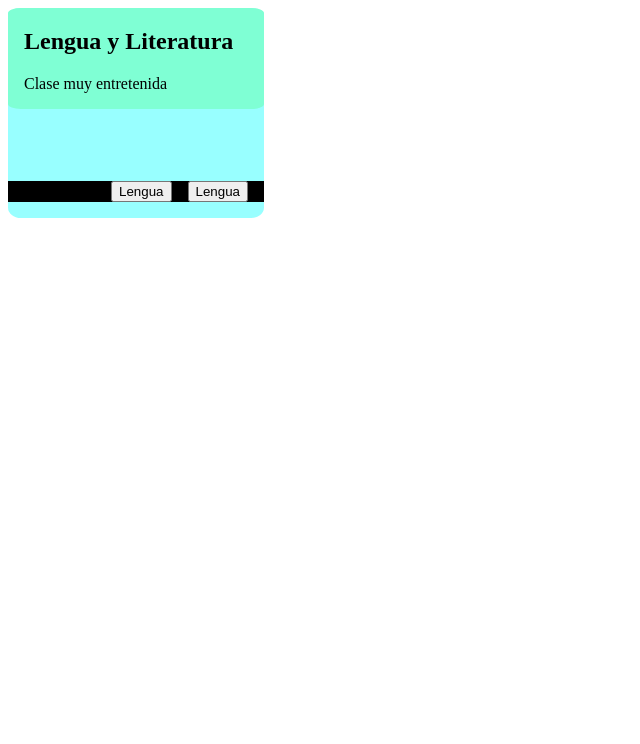
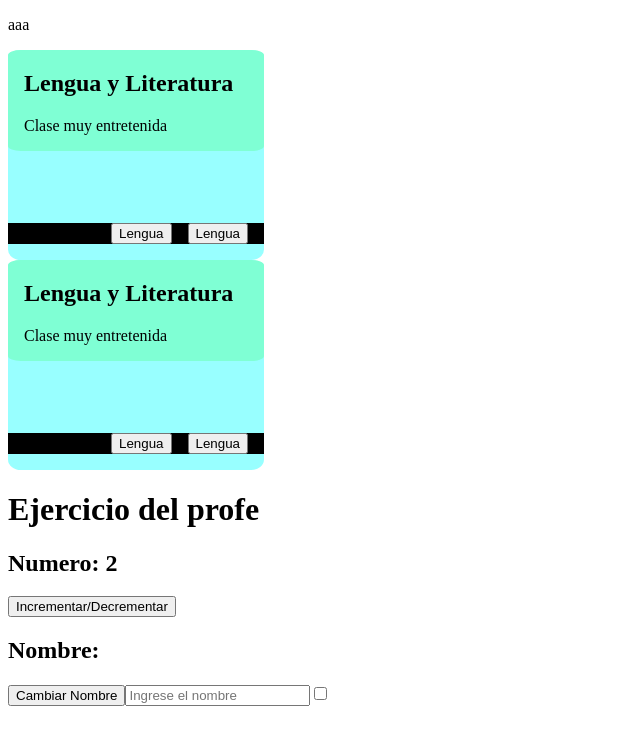
Before and after one commit to FacundoRodrigue/Oneto-Rodriguez-NextJS, a Next.js app in the folder Proyecto-Next-JS/my-app/: page / in a window 1280 px wide. Shown: the top 744 px of the page, without its empty margins (0-640 px from the left). Built offline with nearby package versions, Linux system fonts and the light colour scheme.

Commit message:
Effect/State

```diff
--- a/Proyecto-Next-JS/my-app/src/app/layout.js
+++ b/Proyecto-Next-JS/my-app/src/app/layout.js
@@ -2,7 +2,12 @@
 export default function RootLayout({ children }) {
   return (
     <html lang="en">
-      <body>{children}</body>
+      <body>
+        <header>
+          <p>aaa</p>
+        </header>
+        {children}
+      </body>
     </html>
   );
 }
--- a/Proyecto-Next-JS/my-app/src/app/page.js
+++ b/Proyecto-Next-JS/my-app/src/app/page.js
@@ -1,4 +1,5 @@
 "use client"
+import { useEffect, useState } from 'react';
 import Button from './components/Button';
 import Card from './components/Card';
 import styles from './page.module.css';
@@ -8,12 +9,55 @@ export default function Home() {
     console.log("funciona");
   }
 
+  //Ejercicio del Profe INICIO
+  let [numero, setNumero] = useState(0)
+  let [nombre, setNombre] = useState("")
+  let decremento = document.getElementById("decrementar")
+  ;
+  console.log(decremento)
+
+  function sumarNumero(){
+    setNumero(numero+1)
+  }
+  function cambiarNombre(){
+    let nombreModificado = document.getElementById("nombreInput").value;
+    setNombre(nombreModificado)
+  }
+  if (decremento === true){
+    useEffect(()=> {
+      setNumero(numero-2)
+    }, [nombre]
+  )
+  } else {
+    useEffect(()=> {
+      setNumero(numero+2)
+    }, [nombre]
+  )
+  }
+  //FIN
   return (
     <>
       <Card className = {styles.Card} titleClassName={styles.titleClassName} footerClassName={styles.footerClassName} title="Lengua y Literatura" teacher="Clase muy entretenida">
         <Button onClick={botonPrueba} text="Lengua" />
         <Button onClick={botonPrueba} text="Lengua" />
       </Card>
+      <Card className = {styles.Card} titleClassName={styles.titleClassName} footerClassName={styles.footerClassName} title="Lengua y Literatura" teacher="Clase muy entretenida">
+        <Button onClick={botonPrueba} text="Lengua" />
+        <Button onClick={botonPrueba} text="Lengua" />
+      </Card>
+
+      <footer>
+        <h1>Ejercicio del profe</h1>
+        <h2>Numero: {numero}</h2>
+        <Button onClick={sumarNumero} text="Incrementar/Decrementar"/>
+
+        <h2>Nombre: {nombre}</h2>
+        <Button onClick={cambiarNombre} text="Cambiar Nombre"/>
+
+        <input placeholder='Ingrese el nombre' id= "nombreInput" type = "text"/>
+
+        <input type='checkbox' id = "decrementar" value="false"></input>
+      </footer>
     </>
   );
 }
```
